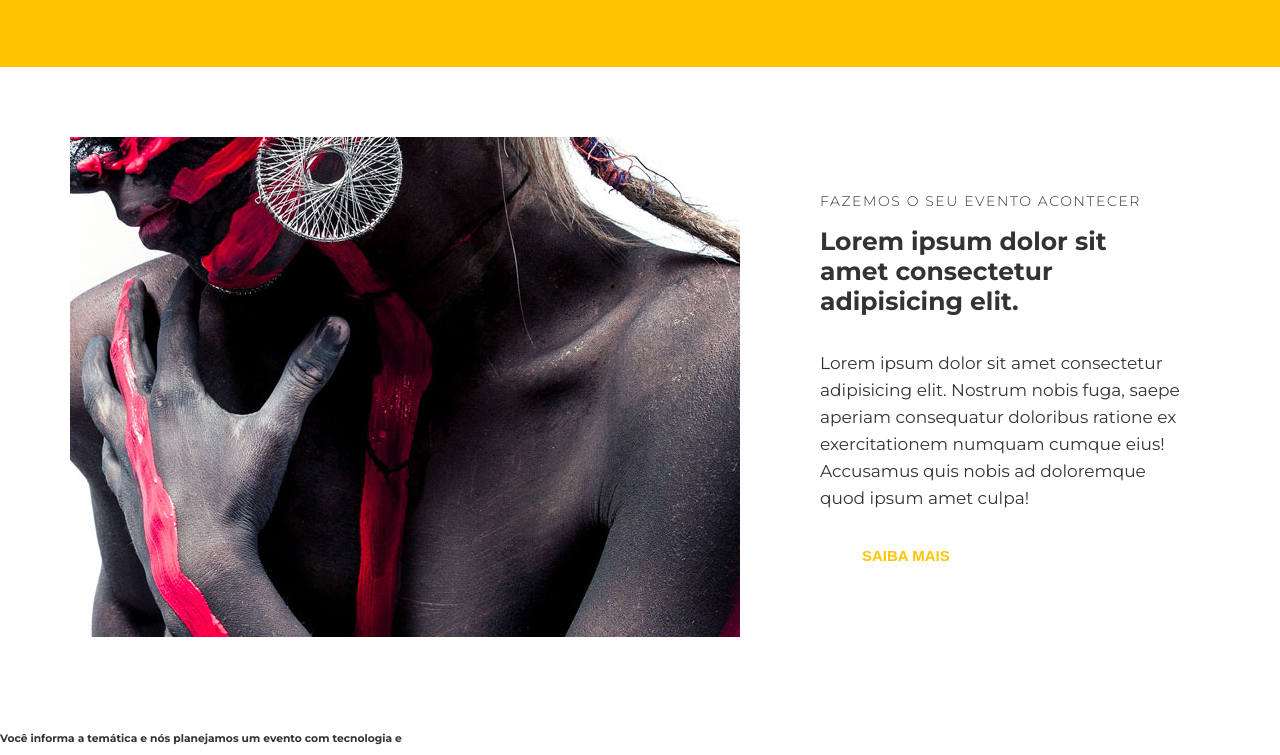
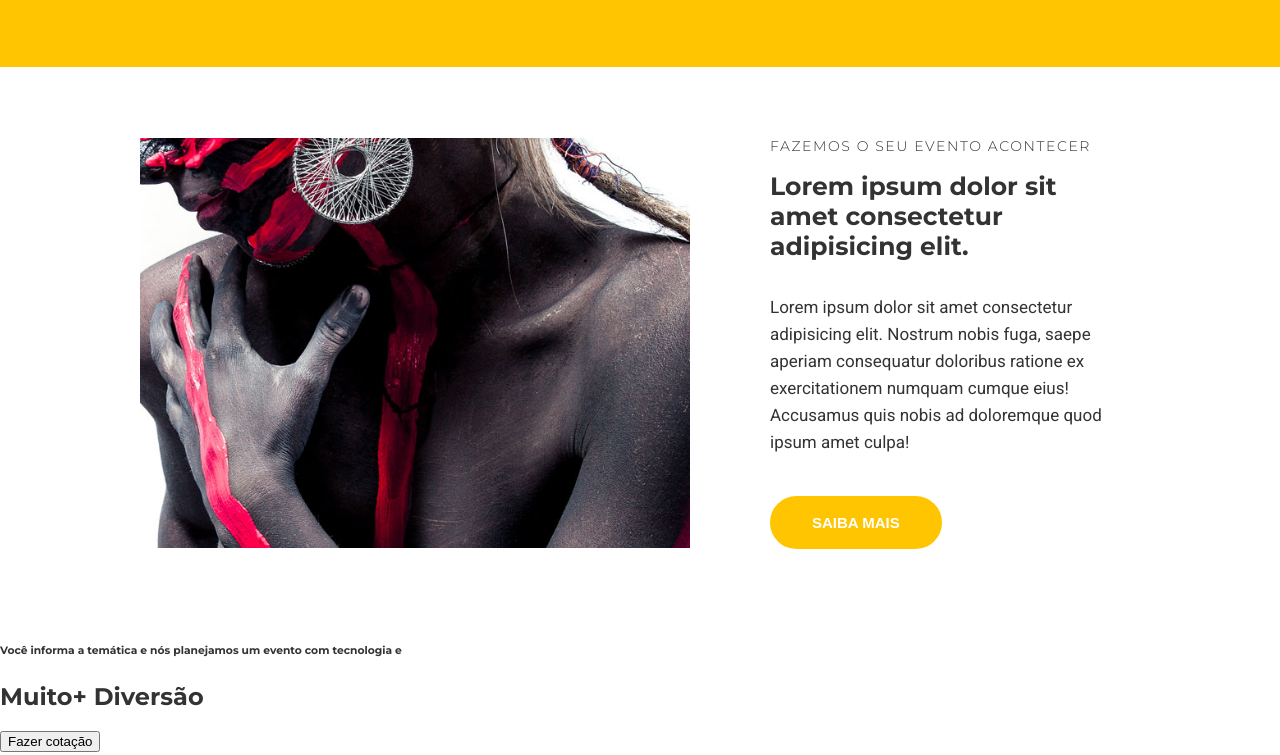
Before and after one commit to noamhenrique/newstudion, a website: page src/index.html in a window 1280 px wide. Shown: the part 978-1733 px from the top of the page. Drawn offline with Linux system fonts and the light colour scheme.

Commit message:
feat(institutional): counter and institutional completed

```diff
--- a/src/index.html
+++ b/src/index.html
@@ -9,6 +9,7 @@
 
   <body>
     <nav class="navbar">
+      <div class="container navbar__container">
         <h1 class="logo-studion">
           Studi<span class="copy--primary">on</span
           ><span class="logo-studion__subtitle">Eventos</span>
@@ -30,6 +31,7 @@
             <a href="#contatos"> Contatos </a>
           </li>
         </ul>
+      </div>
     </nav>
 
     <header>
@@ -54,7 +56,7 @@
 
     <main>
       <section id="counter">
-        <ul class="counter__container">
+        <ul class="container counter__container">
           <li>
             <h3>
               + de 500
@@ -76,7 +78,7 @@
         </ul>
       </section>
 
-      <section class="institutional">
+      <section class="container institutional">
         <img
           class="institutional__image"
           src="./images/institutional.jpg"
@@ -91,7 +93,7 @@
             exercitationem numquam cumque eius! Accusamus quis nobis ad
             doloremque quod ipsum amet culpa!
           </p>
-          <button class="btn btn--intitutional">Saiba Mais</button>
+          <button class="btn btn--institutional">Saiba Mais</button>
         </div>
       </section>
 
--- a/src/style.css
+++ b/src/style.css
@@ -1,4 +1,4 @@
-@import url("https://fonts.googleapis.com/css2?family=Montserrat:wght@300;400;700;900&display=swap");
+@import url("https://fonts.googleapis.com/css2?family=Montserrat:wght@300;400;500;700;900&family=Roboto&display=swap");
 
 * {
   box-sizing: border-box;
@@ -7,9 +7,10 @@
 :root {
   font-family: "Montserrat", sans-serif;
   font-size: 16px;
-  color: #333;
+  --color-copy: #333;
   --color-primary: #ffc500;
   --defaut-padding: 1rem;
+  color: var(--color-copy);
 }
 
 body {
@@ -23,6 +24,11 @@ footer {
   overflow-x: hidden;
 }
 
+.container {
+  max-width: 1140px;
+  margin: 0 auto;
+}
+
 ul {
   display: flex;
   list-style: none;
@@ -32,17 +38,20 @@ ul {
 .navbar {
   position: fixed;
   z-index: 1;
+  top: 0;
+  left: 0;
+  width: 100%;
+  background-color: #000;
+  color: #fff;
+}
+
+.navbar__container {
   display: grid;
   grid-template-columns: 1fr 9fr;
   align-items: center;
-  top: 0;
-  left: 0;
 
   width: 100vw;
   padding: 0 1rem;
-
-  background-color: #000;
-  color: #fff;
 }
 
 .navbar__links {
@@ -139,7 +148,8 @@ ul {
 
 .btn:hover,
 .btn:active,
-.btn:focus {
+.btn:focus,
+.btn--institutional {
   border-color: var(--color-primary);
   background-color: var(--color-primary);
   color: #fff;
@@ -155,7 +165,6 @@ ul {
   display: grid;
   grid-template-columns: repeat(auto-fill, minmax(300px, 1fr));
   place-items: center;
-  margin: 0;
   padding: 4.375rem 1rem;
 }
 
@@ -176,6 +185,10 @@ ul {
   padding: 4.375rem;
 }
 
+.institutional__image {
+  max-width: 550px;
+}
+
 .institutional__copy {
   padding: 0 1.875rem;
 }
@@ -194,6 +207,14 @@ ul {
 }
 
 .institutional p {
+  font-family: "Roboto", sans-serif;
   font-size: 1.0625rem;
   line-height: 1.6875rem;
+  margin-bottom: 0;
+  margin-bottom: 2.5rem;
 }
+
+.btn--institutional:hover {
+  color: var(--color-copy);
+  background: unset;
+}
```
Lines whose indentation alone changed are shown as unchanged.
